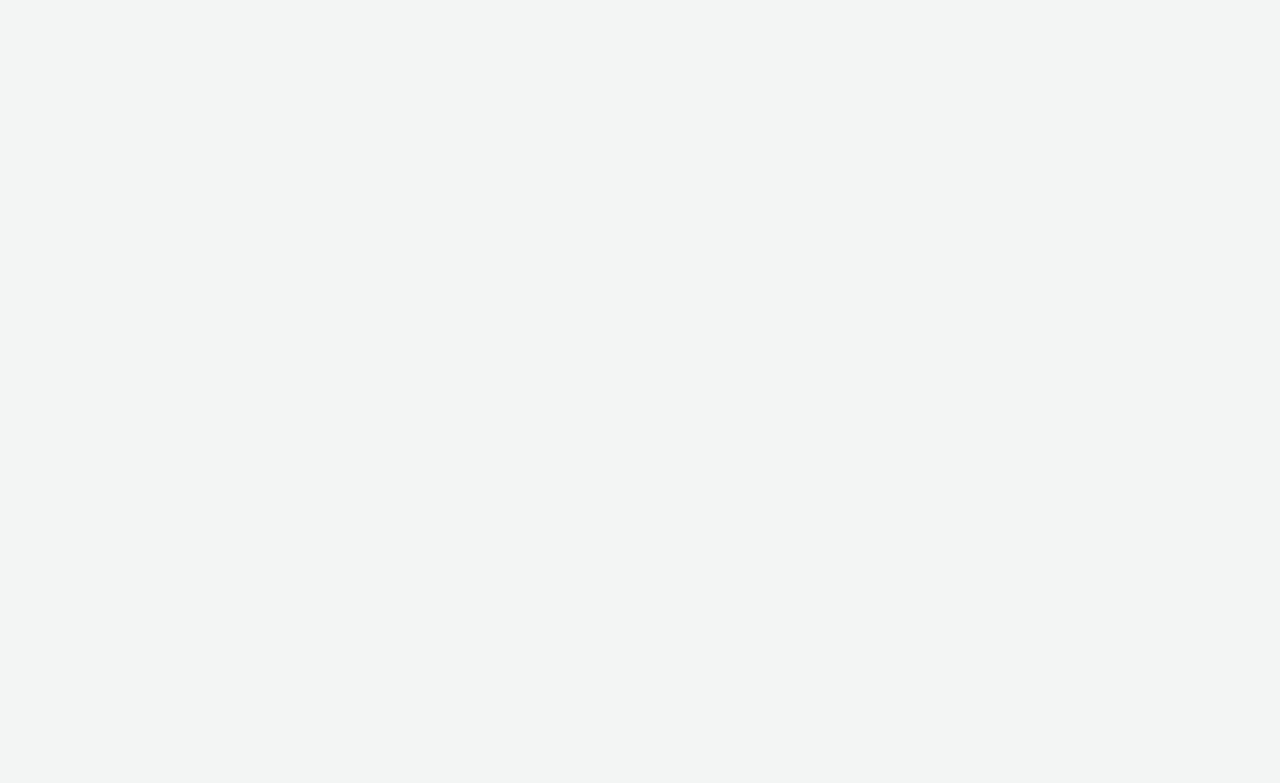
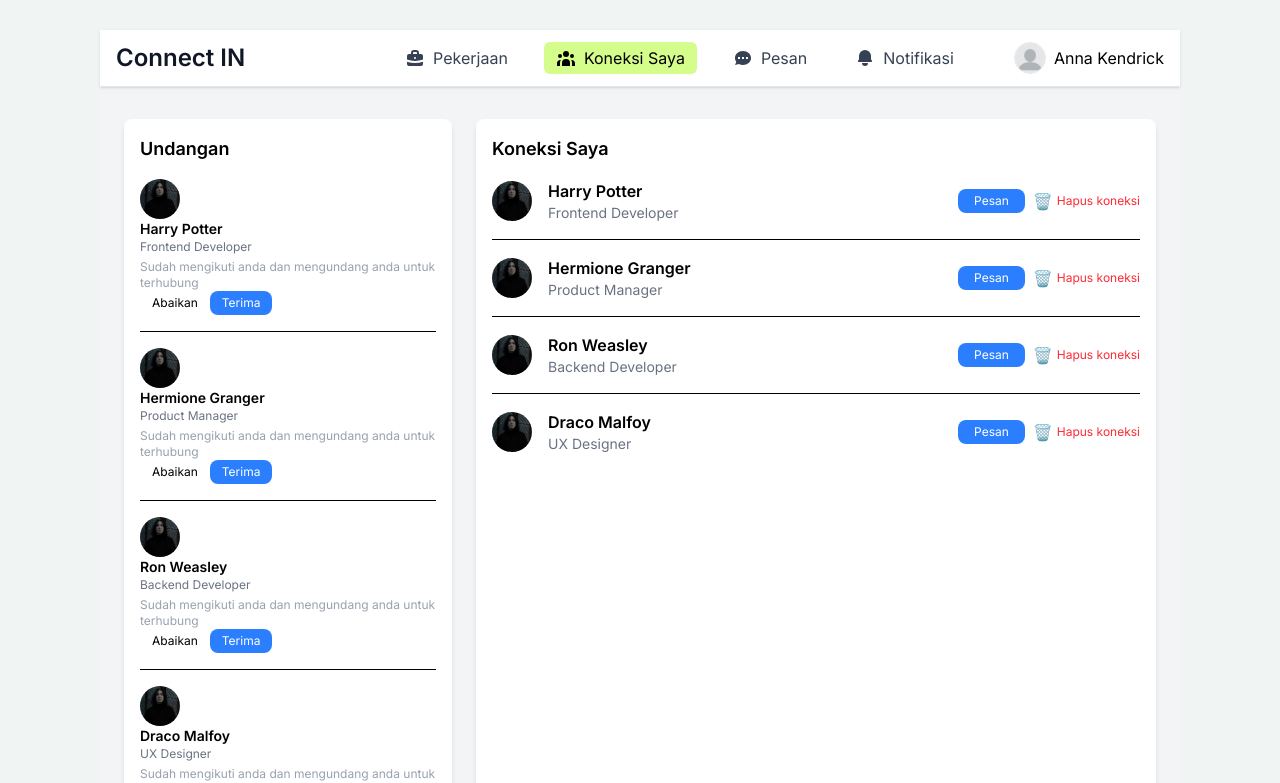
Before and after one commit to jennilaluyan/connect-in, a React (Vite) app: page /src/components/connections-page in a window 1280 px wide. Before the commit this address had no page. Shown: the top 783 px of the page. Built offline with nearby package versions, Linux system fonts and the light colour scheme.

Commit message:
Navbar fix and connection page

```diff
--- a/index.html
+++ b/index.html
@@ -11,5 +11,7 @@
   <body>
     <div id="root"></div>
     <script type="module" src="./src/App.jsx"></script>
+
   </body>
+
 </html>
--- a/src/App.jsx
+++ b/src/App.jsx
@@ -7,17 +7,22 @@ import LoginPage from './components/login-page/LoginPage'
 import RegisterPage from './components/register-page/RegisterPage'
 import Dashboard from './components/dashboard/Dashboard'
 import JobDetail from './components/detail-job/JobDetail'
+import ConnectionsPage from './components/connections-page/ConnectionsPage'
+import { NavProvider } from './components/connections-page/NavContext'
 
 createRoot(document.getElementById('root')).render(
   <StrictMode>
+    <NavProvider>
     <BrowserRouter>
       <Routes>
         <Route path="/" element={<LandingPage />} />
         <Route path="src/components/login-page" element={<LoginPage />} />
         <Route path="src/components/register-page" element={<RegisterPage />} />
+        <Route path="src/components/connections-page" element={<ConnectionsPage />} />
         <Route path="/dashboard" element={<Dashboard />} />
         <Route path="/job/:id" element={<JobDetail />} />
       </Routes>
     </BrowserRouter>
+    </NavProvider>
   </StrictMode>,
 )
--- /dev/null
+++ b/src/components/connections-page/ConnectionsPage.jsx
@@ -0,0 +1,228 @@
+import React, { useState, useEffect } from "react";
+import DashboardNavbar from "/src/components/dashboard/DashboardNavbar";
+import { jobsData } from "../../data/jobsData"; // Import from your data file - adjust the path as needed
+import Footer from "../landing-page/Footer";
+import connectIMAGE from "../../assets/severus.jpg";
+import { useNavContext } from "/src/components/connections-page/NavContext.jsx";
+
+
+
+const ConnectionsPage = () => {
+
+    // Get the setActiveNavItem function from context
+  const { setActiveNavItem } = useNavContext();
+
+  useEffect(() => {
+    // Automatically set the active nav item when this component mounts
+    setActiveNavItem('Koneksi Saya');
+  }, []);
+
+    const invitations = [
+        {
+          name: "Harry Potter",
+          role: "Frontend Developer",
+          message: "Sudah mengikuti anda dan mengundang anda untuk terhubung"
+        },
+        {
+          name: "Hermione Granger",
+          role: "Product Manager",
+          message: "Sudah mengikuti anda dan mengundang anda untuk terhubung"
+        },
+        {
+          name: "Ron Weasley",
+          role: "Backend Developer",
+          message: "Sudah mengikuti anda dan mengundang anda untuk terhubung"
+        },
+        {
+          name: "Draco Malfoy",
+          role: "UX Designer",
+          message: "Sudah mengikuti anda dan mengundang anda untuk terhubung"
+        },
+        {
+          name: "Luna Lovegood",
+          role: "Creative Director",
+          message: "Sudah mengikuti anda dan mengundang anda untuk terhubung"
+        }
+      ];
+
+      const connections = [
+        {
+          id: 1,
+          name: "Harry Potter",
+          role: "Frontend Developer",
+          image: connectIMAGE
+        },
+        {
+          id: 2,
+          name: "Hermione Granger",
+          role: "Product Manager",
+          image: connectIMAGE
+        },
+        {
+          id: 3,
+          name: "Ron Weasley",
+          role: "Backend Developer",
+          image: connectIMAGE
+        },
+        {
+          id: 4,
+          name: "Draco Malfoy",
+          role: "UX Designer",
+          image: connectIMAGE
+        }
+      ];
+
+      const connectionsblock = [
+        {
+          id: 1,
+          name: "Sirius Black",
+          role: "Data Scientist",
+          image: connectIMAGE
+        },
+        {
+          id: 2,
+          name: "Albus Dumbledore",
+          role: "AI Researcher",
+          image: connectIMAGE
+        },
+        {
+          id: 3,
+          name: "Minerva McGonagall",
+          role: "Full Stack Developer",
+          image: connectIMAGE
+        },
+        {
+          id: 4,
+          name: "Lord Voldemort",
+          role: "Cybersecurity Expert",
+          image: connectIMAGE
+        },
+        {
+          id: 5,
+          name: "Rubeus Hagrid",
+          role: "DevOps Engineer",
+          image: connectIMAGE
+        },
+        {
+          id: 6,
+          name: "Neville Longbottom",
+          role: "Software Tester",
+          image: connectIMAGE
+        }
+      ];
+
+
+
+
+  // State for pagination
+  const [currentPage, setCurrentPage] = useState(1);
+  const [jobs, setJobs] = useState([]);
+  const jobsPerPage = 9;
+
+  // Load jobs data on component mount
+  useEffect(() => {
+    // Make sure jobsData is loaded properly
+    if (Array.isArray(jobsData) && jobsData.length > 0) {
+      setJobs(jobsData);
+    } else {
+      console.error("Job data is not available or not an array:", jobsData);
+      // Fallback to empty array if jobsData is invalid
+      setJobs([]);
+    }
+  }, []);
+
+  // Calculate current jobs to display
+  const indexOfLastJob = currentPage * jobsPerPage;
+  const indexOfFirstJob = indexOfLastJob - jobsPerPage;
+  const currentJobs = jobs.slice(indexOfFirstJob, indexOfLastJob);
+
+  // Calculate total pages
+  const totalPages = Math.ceil(jobs.length / jobsPerPage);
+
+  // Handle page changes
+  const changePage = (pageNumber) => {
+    setCurrentPage(pageNumber);
+    // Scroll to top of job listings
+    window.scrollTo({ top: 0, behavior: 'smooth' });
+  };
+
+
+  // For debugging - check if pagination should display
+  console.log("Total jobs:", jobs.length);
+  console.log("Jobs per page:", jobsPerPage);
+  console.log("Total pages:", totalPages);
+
+  return (
+    <div id="dashboard" className="min-h-screen bg-gray-100">
+      {/* Navbar component */}
+      <DashboardNavbar />
+
+      {/* Main content with responsive padding */}
+      <div className="container mx-auto px-4 sm:px-6 py-6 sm:py-8">
+
+<div className="grid grid-cols-3 gap-6">
+        {/* Left Section - Invitations */}
+        <div className="col-span-1 bg-white p-4 rounded-lg shadow-md">
+          <h2 className="text-lg font-bold mb-4">Undangan</h2>
+          {invitations.map((invite, index) => (
+            <div key={index} className="flex flex-col items-start border-b pb-4 mb-4 last:border-none">
+              <img src={connectIMAGE} alt="Profile" className="w-10 h-10 rounded-full mr-4" />
+              <div className="flex-1">
+                <h3 className="font-bold text-sm">{invite.name}</h3>
+                <p className="text-gray-500 text-xs">{invite.role}</p>
+                <p className="text-gray-400 text-xs mt-1">{invite.message}</p>
+              </div>
+              <div className="flex flex-row">
+              <button className=" text-black px-3 py-1 rounded-lg text-xs">Abaikan</button>
+              <button className="bg-blue-500 text-white px-3 py-1 rounded-lg text-xs">Terima</button>
+              </div>
+            </div>
+          ))}
+        </div>
+
+        {/* Right Section - My Connections */}
+        <div className="col-span-2 bg-white p-4 rounded-lg shadow-md">
+          <h2 className="text-lg font-bold mb-4">Koneksi Saya</h2>
+          {connections.map((connection, index) => (
+            <div key={index} className="flex items-center border-b pb-4 mb-4 last:border-none">
+              <img src={connectIMAGE} alt="Profile" className="w-10 h-10 rounded-full mr-4" />
+              <div className="flex-1">
+                <h3 className="font-bold">{connection.name}</h3>
+                <p className="text-gray-500 text-sm">{connection.role}</p>
+              </div>
+              <button className="bg-blue-500 text-white px-4 py-1 rounded-lg text-xs mr-2">Pesan</button>
+              <button className="text-red-500 flex items-center space-x-1">
+                <span>🗑️</span>
+                <span className="text-xs">Hapus koneksi</span>
+              </button>
+            </div>
+          ))}
+        </div>
+      </div>
+
+      <div className="bg-gray-100 min-h-screen p-10">
+      <h2 className="text-sm mb-5">Perluas koneksimu dan hubungkan sekarang</h2>
+      <div className="grid grid-cols-4 gap-6">
+        {connections.map((connection) => (
+          <div key={connection.id} className="bg-white rounded-lg shadow-lg overflow-hidden">
+            <img src={connectIMAGE} alt={connection.name} className="w-full h-40 object-cover" />
+            <div className="p-4">
+              <h3 className="text-md font-bold">{connection.name}</h3>
+              <p className="text-gray-500">{connection.role}</p>
+              <button className="mt-4 w-full bg-blue-500 text-white py-2 rounded-lg hover:bg-blue-600">
+                Hubungkan
+              </button>
+            </div>
+          </div>
+        ))}
+      </div>
+    </div>
+
+
+       </div>
+      <Footer />
+    </div>
+  );
+};
+
+export default ConnectionsPage;
--- /dev/null
+++ b/src/components/connections-page/NavContext.jsx
@@ -0,0 +1,26 @@
+import React, { createContext, useState, useContext } from 'react';
+
+// Create the context
+const NavContext = createContext();
+
+// Create a provider component
+export const NavProvider = ({ children }) => {
+  // State to track the active navigation item
+  const [activeNavItem, setActiveNavItem] = useState('Pekerjaan');
+
+  return (
+    <NavContext.Provider value={{ activeNavItem, setActiveNavItem }}>
+      {children}
+    </NavContext.Provider>
+  );
+};
+
+// Custom hook to easily use the context
+export const useNavContext = () => {
+  // This will throw an error if used outside a NavProvider
+  const context = useContext(NavContext);
+  if (!context) {
+    throw new Error('useNavContext must be used within a NavProvider');
+  }
+  return context;
+};
--- a/src/components/dashboard/Dashboard.jsx
+++ b/src/components/dashboard/Dashboard.jsx
@@ -5,12 +5,24 @@ import JobCard from "./JobCard";
 import { jobsData } from "../../data/jobsData"; // Import from your data file - adjust the path as needed
 import Footer from "../landing-page/Footer";
 
+import { useNavContext } from "/src/components/connections-page/NavContext.jsx";
+
+
 /**
  * Dashboard - Main job listing dashboard component
  * Fully responsive layout with appropriate spacing and grid adjustments
  * Now using jobsData imported from external file
  */
 const Dashboard = () => {
+
+  // Get the setActiveNavItem function from context
+    const { setActiveNavItem } = useNavContext();
+
+    useEffect(() => {
+      // Automatically set the active nav item when this component mounts
+      setActiveNavItem('Pekerjaan');
+    }, []);
+
   // State for pagination
   const [currentPage, setCurrentPage] = useState(1);
   const [jobs, setJobs] = useState([]);
--- a/src/components/dashboard/DashboardNavbar.jsx
+++ b/src/components/dashboard/DashboardNavbar.jsx
@@ -1,12 +1,18 @@
-import { Link } from "react-router-dom";
+import { Link, useNavigate } from 'react-router-dom'
 import React, { useState } from "react";
 import Default from "../../assets/Anonymous.png"
+import { useNavContext } from "/src/components/connections-page/NavContext.jsx";
 
 /**
  * DashboardNavbar - Responsive navigation bar with hamburger menu for mobile views
  * Handles both desktop and mobile navigation options with smooth transitions
  */
+
+
 const DashboardNavbar = () => {
+
+  const { activeNavItem } = useNavContext();
+
   // State to control mobile menu visibility
   const [isMenuOpen, setIsMenuOpen] = useState(false);
 
@@ -28,10 +34,32 @@ const DashboardNavbar = () => {
           {/* Desktop Navigation - hidden on mobile */}
           <div className="hidden lg:flex items-center space-x-6">
             {/* Navigation Items */}
-            <NavItem icon={<BriefcaseIcon />} isActive={true} label="Pekerjaan" />
-            <NavItem icon={<UserGroupIcon />} label="Koneksi Saya" />
-            <NavItem icon={<ChatIcon />} label="Pesan" />
-            <NavItem icon={<BellIcon />} label="Notifikasi" />
+
+
+      <NavItem
+        icon={<BriefcaseIcon />}
+        isActive={activeNavItem === 'Pekerjaan'}
+        label="Pekerjaan"
+        to="/dashboard"
+      />
+      <NavItem
+        icon={<UserGroupIcon />}
+        isActive={activeNavItem === 'Koneksi Saya'}
+        label="Koneksi Saya"
+        to="/src/components/connections-page"
+      />
+      <NavItem
+        icon={<ChatIcon />}
+        isActive={activeNavItem === 'Pesan'}
+        label="Pesan"
+      />
+
+      <NavItem
+        icon={<BellIcon />}
+        isActive={activeNavItem === 'Notifikasi'}
+        label="Notifikasi"
+      />
+
 
             {/* User Profile */}
             <div className="flex items-center ml-6">
@@ -101,20 +129,23 @@ const DashboardNavbar = () => {
  * @param {Object} icon - SVG icon component
  * @param {String} label - Navigation label text
  * @param {Boolean} isActive - Whether this navigation item is active
+ * @param {URL} to - Location
  */
-const NavItem = ({ icon, label, isActive = false }) => {
+const NavItem = ({ icon, label, isActive = false, to = "/", onClick }) => {
   return (
     <Link
-      to="#"
+      to={to}
       className={`flex items-center px-3 py-1 rounded-md ${
         isActive ? 'bg-[#D5FD8C] text-black' : 'text-gray-700 hover:bg-gray-100'
       }`}
+      onClick={onClick}
     >
       <span className="mr-2">{icon}</span>
       <span>{label}</span>
     </Link>
   );
 };
+
 
 /**
  * MobileNavItem - Mobile navigation item component
@@ -143,9 +174,12 @@ const BriefcaseIcon = () => (
 );
 
 const UserGroupIcon = () => (
-  <svg xmlns="http://www.w3.org/2000/svg" className="h-5 w-5" viewBox="0 0 20 20" fill="currentColor">
+
+    <Link to="/src/components/connections-page" className="font-semibold text-black">
+<svg xmlns="http://www.w3.org/2000/svg" className="h-5 w-5" viewBox="0 0 20 20" fill="currentColor">
     <path d="M13 6a3 3 0 11-6 0 3 3 0 016 0zM18 8a2 2 0 11-4 0 2 2 0 014 0zM14 15a4 4 0 00-8 0v3h8v-3zM6 8a2 2 0 11-4 0 2 2 0 014 0zM16 18v-3a5.972 5.972 0 00-.75-2.906A3.005 3.005 0 0119 15v3h-3zM4.75 12.094A5.973 5.973 0 004 15v3H1v-3a3 3 0 013.75-2.906z" />
   </svg>
+  </Link>
 );
 
 const ChatIcon = () => (
```
